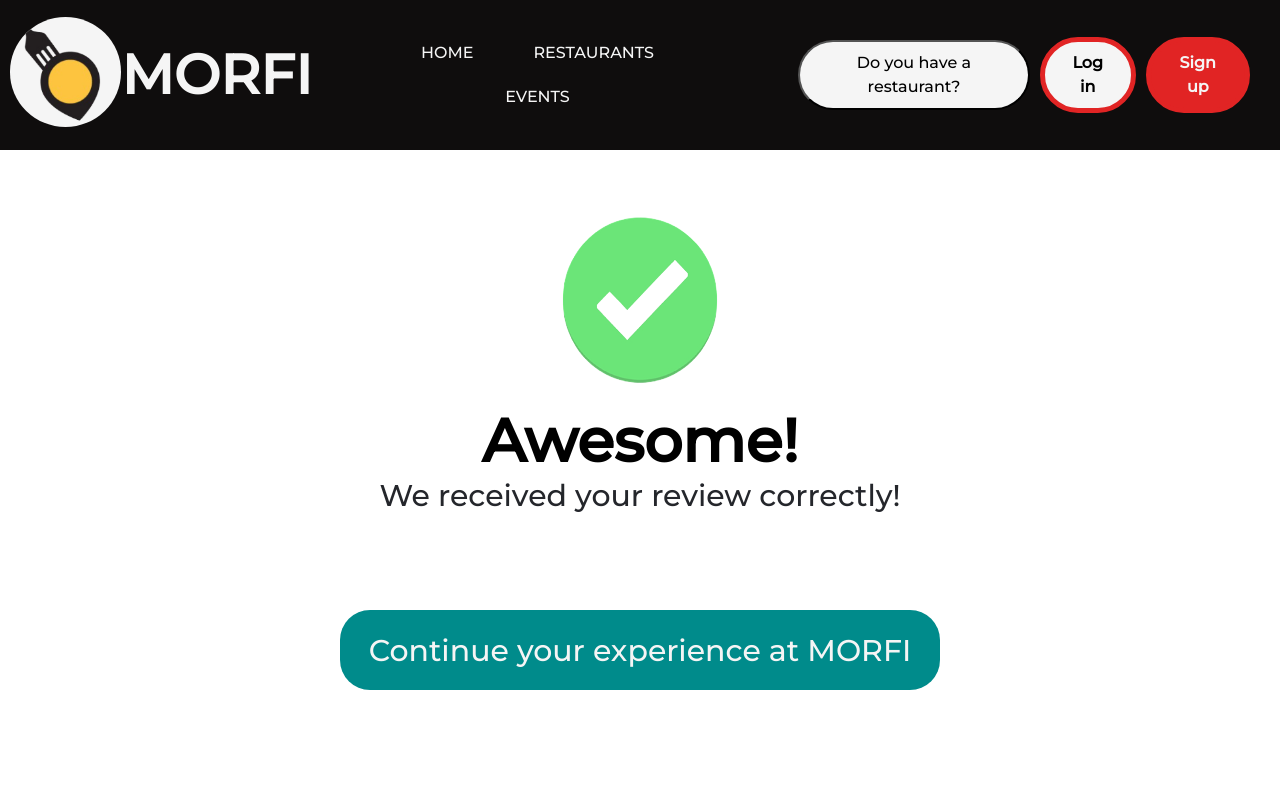
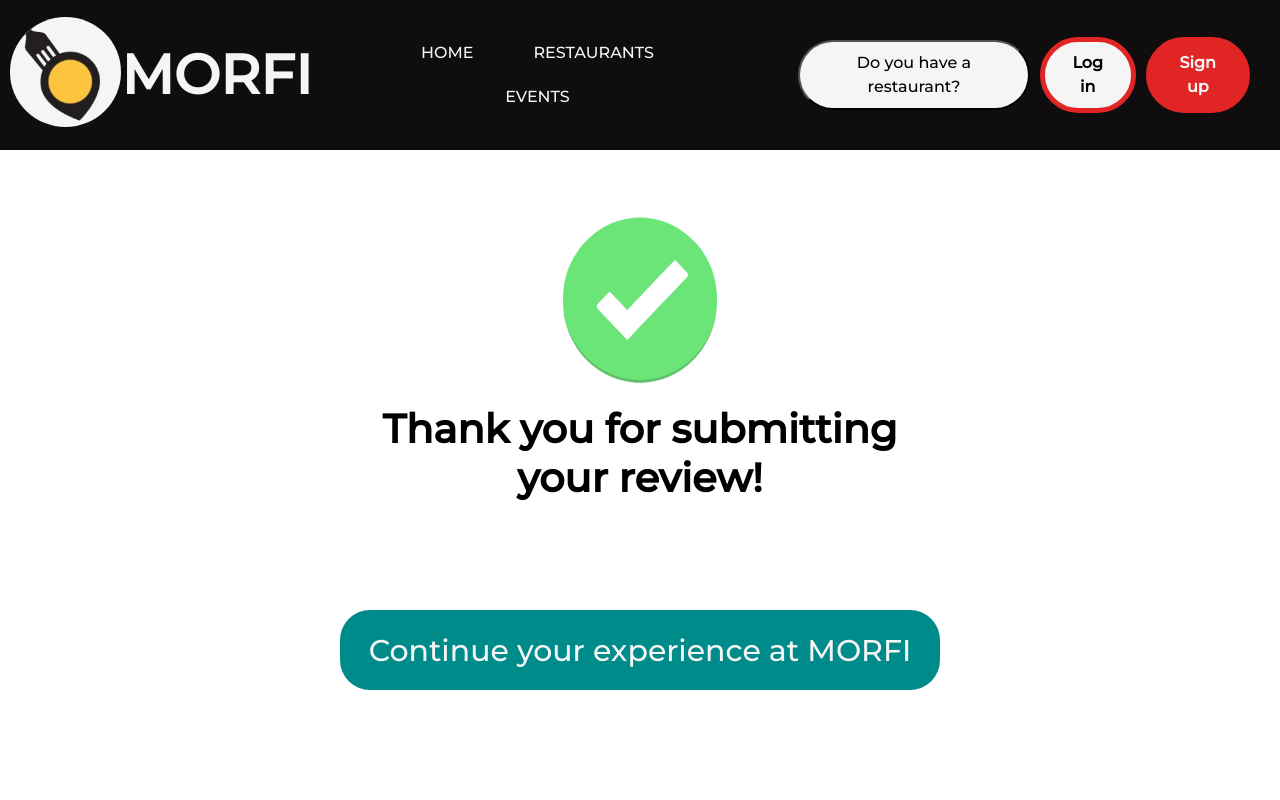
Before and after one commit to MartinaHellersDonadio/morfi_fe, a Vue app: page /#/reviewform/reviewsuccess in a window 1280 px wide. Shown: the top 800 px of the page. Built offline with nearby package versions, Linux system fonts and the light colour scheme.

Commit message:
reviews avance

```diff
--- a/src/components/Header.vue
+++ b/src/components/Header.vue
@@ -1,7 +1,7 @@
 <template>
   <header>
 
-    <router-link to="/home"><img id="logo" src="../assets/img/morfi_logo.png" alt="Morfi Logo"></router-link>
+    <router-link to="/"><img id="logo" src="../assets/img/morfi_logo.png" alt="Morfi Logo"></router-link>
     <h2 id="title">{{ title }}</h2>
 
     <nav>
--- a/src/components/Restaurants/PuntoSushi.vue
+++ b/src/components/Restaurants/PuntoSushi.vue
@@ -104,10 +104,13 @@
     <div class="general-intro comments">
       <div class="sub-intro">
         <h2 id="title-review"> | Comments & Reviews</h2>
-      </div>
-      <div>
+
+        <div>
+
+        </div>
 
       </div>
+
       <div class="sub-intro">
         <div v-if="!user">
           <router-link :to="{name: 'Signup'}" @click.native="scrollToTop"><button class="review-button">{{ button2 }}</button></router-link>
--- a/src/components/ReviewRender.vue
+++ b/src/components/ReviewRender.vue
@@ -2,8 +2,6 @@
   <section class="testimonies">
 
     <div class="testimonies_container">
-
-      <div class="testimonies_box">
 
         <div class="box_top">
 
@@ -15,7 +13,7 @@
           </div>
 
           <div class="points">
-            <p> <span id="number">/ 10</span></p>
+            <p> <span id="number">/10</span></p>
           </div>
 
         </div>
@@ -23,8 +21,6 @@
         <div class="clients_comments">
           <p class="comment">A very charming place, nice music</p>
         </div>
-
-      </div>
 
     </div>
 
@@ -53,9 +49,6 @@ export default {
   justify-content: center;
   align-items: center;
   flex-wrap: wrap;
-  width: 100%;
-}
-.testimonies_box{
   width: 500px;
   box-shadow: 2px 2px 30px rgba(0, 0, 0, 0.1);
   background-color: white;
--- a/src/views/ReviewSuccessView.vue
+++ b/src/views/ReviewSuccessView.vue
@@ -8,10 +8,6 @@
         <div class="text">
           <img class="tick-img" src="../assets/img/tick_reservation.png" alt="tick img">
           <h2 class="reserve-title"> {{ title }}</h2>
-        </div>
-
-        <div class="text">
-          <p class="reserve-paragraph"> {{ subtitle }}</p>
         </div>
       </div>
 
@@ -37,8 +33,7 @@ export default {
   components: {Footer, Header},
   data () {
     return {
-      title: "Awesome!",
-      subtitle: "We received your review correctly!",
+      title: "Thank you for submitting your review!",
       button: "Continue your experience at MORFI",
     }
   }
@@ -79,7 +74,7 @@ export default {
 }
 
 .reserve-title{
-  font-size: 60px;
+  font-size: 40px;
 }
 
 .reserve-paragraph{
```
